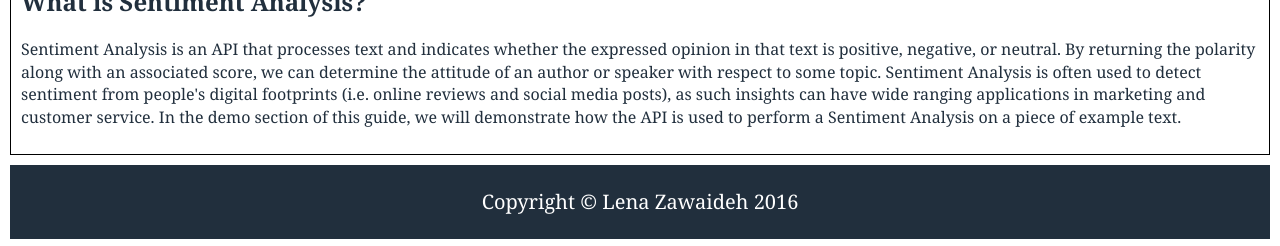
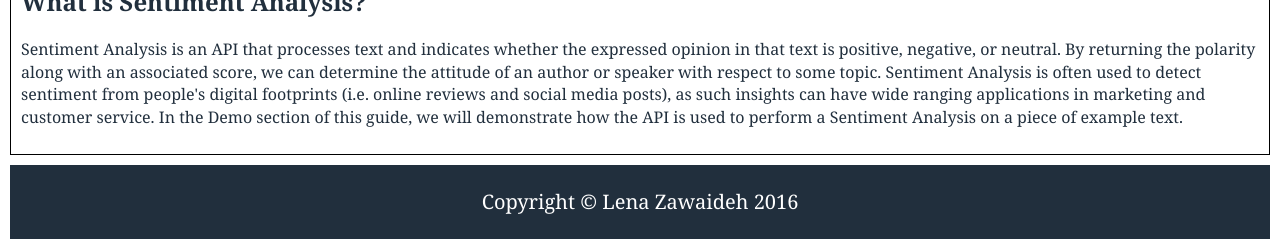
Before and after one commit to lenaz/How-To-Guide, a Jekyll site: the page built from index.html, in a window 1280 px wide. Shown: the part 684-930 px from the top of the page. Built offline with Jekyll 4.4.1, drawn with Linux system fonts in a browser that asks for light colours; Markdown is read by kramdown in place of the engine named in the settings.

```diff
--- a/index.html
+++ b/index.html
@@ -14,5 +14,5 @@ layout: default
 <h2>What is AlchemyLanguage?</h2>
 <p>IBM Watson contains several natural language processing APIs available through AlchemyLanguage - a collection of APIs that offer text analysis through natural language processing. The AlchemyLanguage APIs analyze text in order to glean high-level semantic information, such as sentiment, keywords, entities, high-level concepts, and more. One such API is the Sentiment Analysis API.</p>
 <h2>What is Sentiment Analysis?</h2>
-<p>Sentiment Analysis is an API that processes text and indicates whether the expressed opinion in that text is positive, negative, or neutral. By returning the polarity along with an associated score, we can determine the attitude of an author or speaker with respect to some topic. Sentiment Analysis is often used to detect sentiment from people's digital footprints (i.e. online reviews and social media posts), as such insights can have wide ranging applications in marketing and customer service. In the demo section of this guide, we will demonstrate how the API is used to perform a Sentiment Analysis on a piece of example text.</p>
+<p>Sentiment Analysis is an API that processes text and indicates whether the expressed opinion in that text is positive, negative, or neutral. By returning the polarity along with an associated score, we can determine the attitude of an author or speaker with respect to some topic. Sentiment Analysis is often used to detect sentiment from people's digital footprints (i.e. online reviews and social media posts), as such insights can have wide ranging applications in marketing and customer service. In the Demo section of this guide, we will demonstrate how the API is used to perform a Sentiment Analysis on a piece of example text.</p>
 </div>
```
